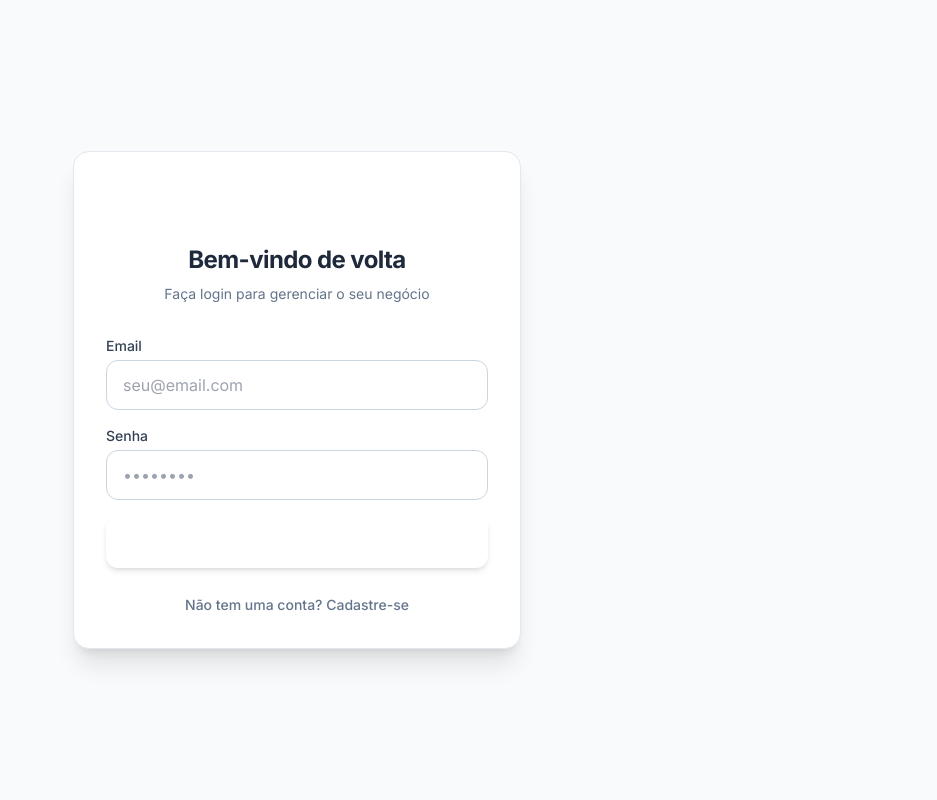
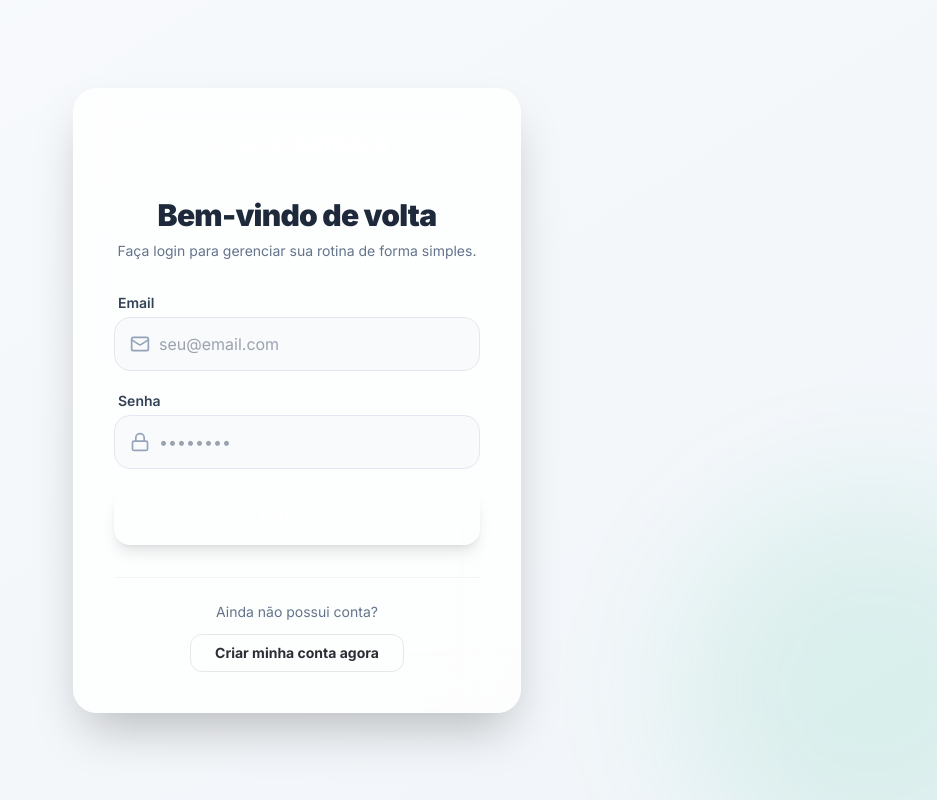
Before and after one commit to raizesrecorrentesapp-stack/Raizes-Novo, a React (Vite) app: page / in a window 1280 px wide. Shown: the whole page, without its empty margins (343-1280 px from the left). Built offline with nearby package versions, Linux system fonts and the light colour scheme.

Commit message:
feat(auth): redesign login page with premium UI

```diff
--- a/components/Auth.tsx
+++ b/components/Auth.tsx
@@ -1,6 +1,7 @@
 import React, { useState } from 'react';
 import { supabase } from '../services/supabase';
 import { LogoText } from './Logo';
+import { Mail, Lock, LogIn, UserPlus } from 'lucide-react';
 
 export const Auth: React.FC = () => {
     const [email, setEmail] = useState('');
@@ -18,19 +19,13 @@ export const Auth: React.FC = () => {
 
         try {
             if (isLogin) {
-                const { error } = await supabase.auth.signInWithPassword({
-                    email,
-                    password,
-                });
+                const { error } = await supabase.auth.signInWithPassword({ email, password });
                 if (error) throw error;
             } else {
-                const { error } = await supabase.auth.signUp({
-                    email,
-                    password,
-                });
+                const { error } = await supabase.auth.signUp({ email, password });
                 if (error) throw error;
-                setSuccessMsg('Cadastro realizado com sucesso! Verifique seu email ou tente fazer login.');
-                setIsLogin(true); // Switch to login after successful signup
+                setSuccessMsg('Cadastro realizado! Verifique seu e-mail para confirmar e depois faça o login.');
+                setIsLogin(true);
             }
         } catch (error: any) {
             setErrorMsg(error.message || 'Ocorreu um erro durante a autenticação.');
@@ -40,83 +35,118 @@ export const Auth: React.FC = () => {
     };
 
     return (
-        <div className="min-h-screen bg-slate-50 dark:bg-slate-950 flex flex-col justify-center items-center p-4">
-            <div className="w-full max-w-md bg-white dark:bg-slate-900 rounded-2xl shadow-xl overflow-hidden border border-slate-200 dark:border-slate-800">
-                <div className="p-8">
-                    <div className="flex justify-center mb-8">
-                        <span className="scale-125 origin-center">
+        <div className="min-h-screen bg-gradient-to-br from-slate-50 to-slate-100 dark:from-slate-900 dark:to-slate-950 flex flex-col justify-center items-center p-4 relative overflow-hidden">
+            {/* Decorative blobs */}
+            <div className="absolute top-[-10%] left-[-10%] w-96 h-96 bg-accent/10 rounded-full blur-3xl pointer-events-none" />
+            <div className="absolute bottom-[-10%] right-[-10%] w-96 h-96 bg-emerald-500/10 rounded-full blur-3xl pointer-events-none" />
+
+            <div className="w-full max-w-md bg-white/80 dark:bg-slate-900/80 backdrop-blur-xl rounded-3xl shadow-2xl overflow-hidden border border-white/20 dark:border-slate-800/50 relative z-10">
+                <div className="p-8 sm:p-10">
+
+                    {/* Logo */}
+                    <div className="flex justify-center mb-10">
+                        <span className="scale-125 origin-center hover:scale-110 transition-transform duration-500">
                             <LogoText />
                         </span>
                     </div>
 
-                    <h2 className="text-2xl font-bold text-slate-800 dark:text-white mb-2 text-center tracking-tight">
+                    {/* Heading */}
+                    <div className="text-center mb-8">
+                        <h2 className="text-3xl font-black text-slate-800 dark:text-white tracking-tight mb-2">
                             {isLogin ? 'Bem-vindo de volta' : 'Crie sua conta'}
                         </h2>
-                    <p className="text-slate-500 dark:text-slate-400 text-center mb-8 text-sm">
-                        {isLogin ? 'Faça login para gerenciar o seu negócio' : 'Junte-se a nós e simplifique sua gestão'}
+                        <p className="text-slate-500 dark:text-slate-400 text-sm">
+                            {isLogin
+                                ? 'Faça login para gerenciar sua rotina de forma simples.'
+                                : 'Junte-se a nós e simplifique a sua gestão hoje mesmo.'}
                         </p>
+                    </div>
 
-                    <form onSubmit={handleAuth} className="space-y-4">
-                        <div>
-                            <label className="block text-sm font-medium text-slate-700 dark:text-slate-300 mb-1">
+                    {/* Form */}
+                    <form onSubmit={handleAuth} className="space-y-5">
+                        {/* Email */}
+                        <div className="space-y-1">
+                            <label className="block text-sm font-semibold text-slate-700 dark:text-slate-300 ml-1">
                                 Email
                             </label>
+                            <div className="relative group">
+                                <div className="absolute inset-y-0 left-0 pl-4 flex items-center pointer-events-none text-slate-400 group-focus-within:text-accent transition-colors">
+                                    <Mail className="w-5 h-5" />
+                                </div>
                                 <input
                                     type="email"
                                     value={email}
                                     onChange={(e) => setEmail(e.target.value)}
-                                className="w-full px-4 py-3 rounded-xl border border-slate-300 dark:border-slate-700 bg-white dark:bg-slate-800 text-slate-900 dark:text-white focus:ring-2 focus:ring-accent focus:border-transparent outline-none transition-all"
+                                    className="w-full pl-11 pr-4 py-3.5 rounded-2xl border border-slate-200 dark:border-slate-700 bg-slate-50 dark:bg-slate-900/50 text-slate-900 dark:text-white focus:ring-2 focus:ring-accent focus:border-transparent outline-none transition-all"
                                     placeholder="seu@email.com"
                                     required
                                 />
                             </div>
-                        <div>
-                            <label className="block text-sm font-medium text-slate-700 dark:text-slate-300 mb-1">
+                        </div>
+
+                        {/* Password */}
+                        <div className="space-y-1">
+                            <label className="block text-sm font-semibold text-slate-700 dark:text-slate-300 ml-1">
                                 Senha
                             </label>
+                            <div className="relative group">
+                                <div className="absolute inset-y-0 left-0 pl-4 flex items-center pointer-events-none text-slate-400 group-focus-within:text-accent transition-colors">
+                                    <Lock className="w-5 h-5" />
+                                </div>
                                 <input
                                     type="password"
                                     value={password}
                                     onChange={(e) => setPassword(e.target.value)}
-                                className="w-full px-4 py-3 rounded-xl border border-slate-300 dark:border-slate-700 bg-white dark:bg-slate-800 text-slate-900 dark:text-white focus:ring-2 focus:ring-accent focus:border-transparent outline-none transition-all"
+                                    className="w-full pl-11 pr-4 py-3.5 rounded-2xl border border-slate-200 dark:border-slate-700 bg-slate-50 dark:bg-slate-900/50 text-slate-900 dark:text-white focus:ring-2 focus:ring-accent focus:border-transparent outline-none transition-all"
                                     placeholder="••••••••"
                                     required
                                 />
                             </div>
+                        </div>
 
+                        {/* Error / Success Messages */}
                         {errorMsg && (
                             <div className="p-3 rounded-xl bg-red-50 dark:bg-red-900/30 text-red-600 dark:text-red-400 text-sm font-medium">
                                 {errorMsg}
                             </div>
                         )}
-
                         {successMsg && (
-                            <div className="p-3 rounded-xl bg-green-50 dark:bg-green-900/30 text-green-600 dark:text-green-400 text-sm font-medium">
+                            <div className="p-3 rounded-xl bg-green-50 dark:bg-green-900/30 text-green-700 dark:text-green-400 text-sm font-medium">
                                 {successMsg}
                             </div>
                         )}
 
+                        {/* Submit Button */}
                         <button
                             type="submit"
                             disabled={loading}
-                            className="w-full py-3.5 px-4 bg-accent hover:opacity-90 text-white font-bold rounded-xl shadow-md transition-all disabled:opacity-50 disabled:cursor-not-allowed mt-2"
+                            className="w-full py-4 px-4 bg-accent hover:opacity-90 text-white font-bold rounded-2xl shadow-lg transition-all transform hover:-translate-y-0.5 active:scale-95 disabled:opacity-50 disabled:cursor-not-allowed disabled:transform-none mt-2 flex items-center justify-center gap-2"
                         >
-                            {loading ? 'Aguarde...' : isLogin ? 'Entrar' : 'Cadastrar'}
+                            {loading ? 'Aguarde...' : isLogin ? (
+                                <><span>Entrar</span><LogIn className="w-5 h-5" /></>
+                            ) : (
+                                <><span>Cadastrar</span><UserPlus className="w-5 h-5" /></>
+                            )}
                         </button>
                     </form>
 
-                    <div className="mt-6 text-center">
+                    {/* Toggle Login/Signup */}
+                    <div className="mt-8 pt-6 border-t border-slate-100 dark:border-slate-800 text-center">
+                        <p className="text-slate-500 dark:text-slate-400 text-sm mb-3">
+                            {isLogin ? 'Ainda não possui conta?' : 'Já faz parte do time?'}
+                        </p>
                         <button
                             onClick={() => {
                                 setIsLogin(!isLogin);
                                 setErrorMsg('');
                                 setSuccessMsg('');
                             }}
-                            className="text-sm text-slate-500 dark:text-slate-400 hover:text-accent font-medium transition-colors"
+                            className="text-sm font-bold text-accent hover:text-accent/80 transition-colors py-2 px-6 rounded-xl border border-accent/20 hover:bg-accent/5"
                         >
-                            {isLogin ? 'Não tem uma conta? Cadastre-se' : 'Já tem uma conta? Entrar'}
+                            {isLogin ? 'Criar minha conta agora' : 'Fazer login na minha conta'}
                         </button>
                     </div>
+
                 </div>
             </div>
         </div>
```
Lines whose indentation alone changed are shown as unchanged.
